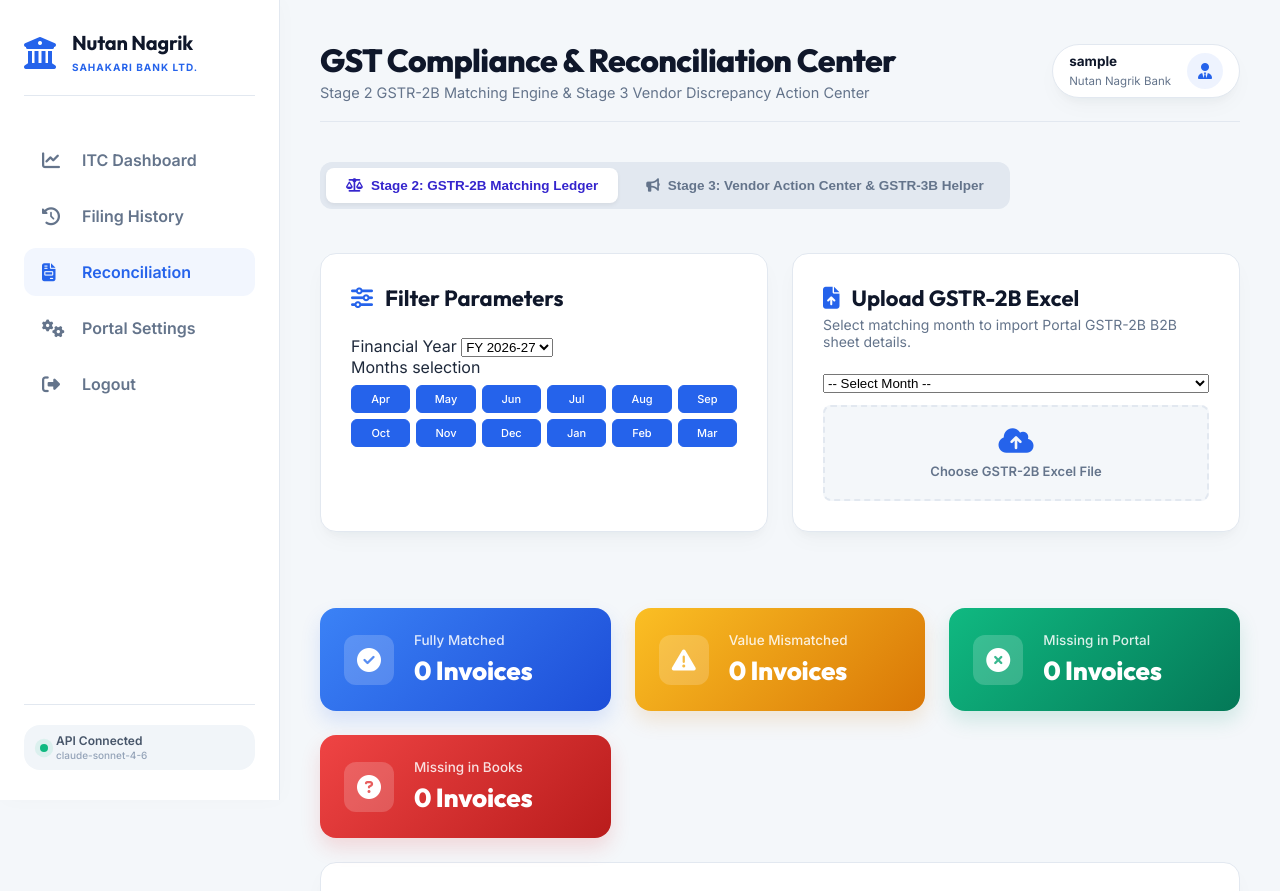
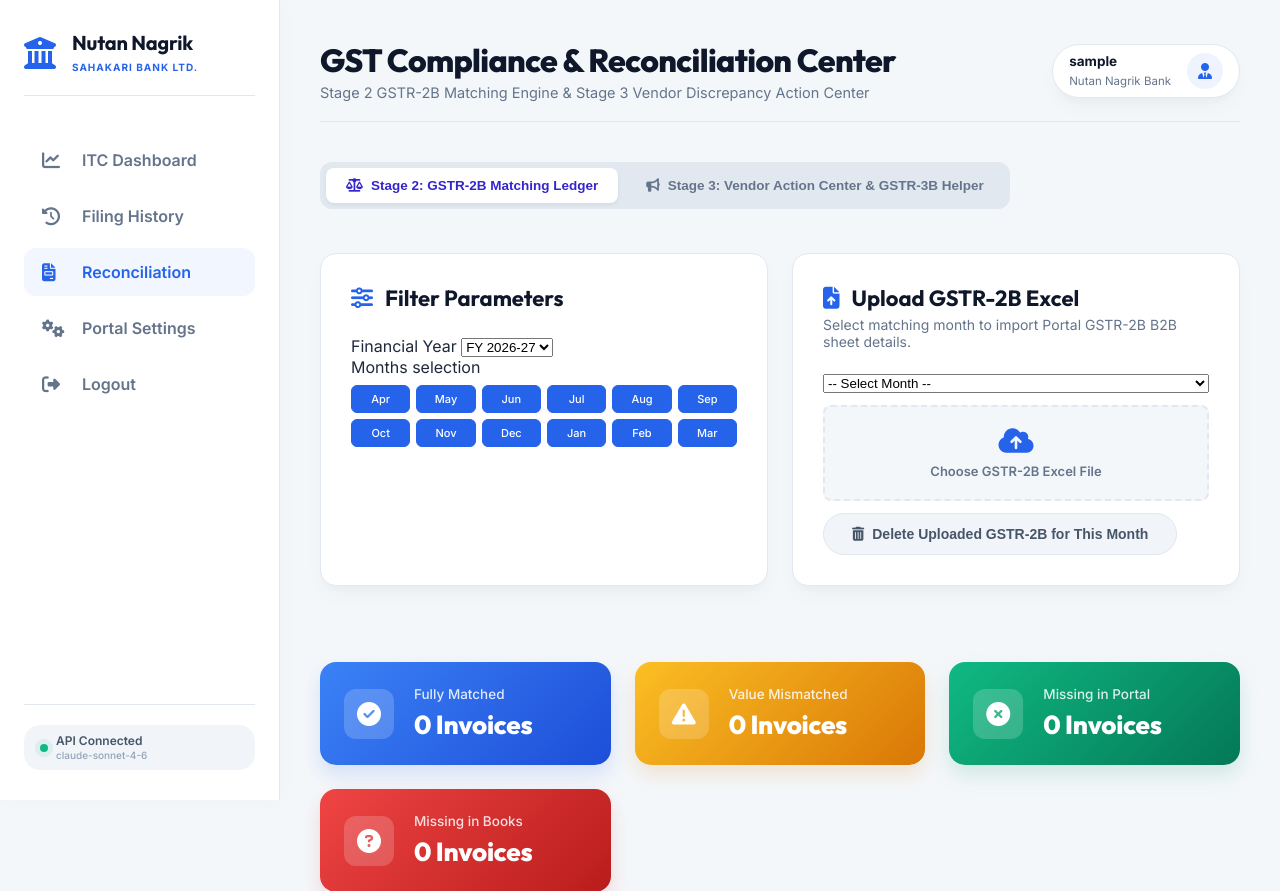
Before and after one commit to jayant1345/Gst_calculation, a Flask app: page /reconciliation in a window 1280 px wide; the page is wider, and only the part inside the window is pictured. Shown: the top 891 px of that part. Run offline with Flask 3, Linux system fonts and the light colour scheme; the visitor is signed in with stand-in values (Sample User, id 1); data that the repository does not hold is empty; some libraries are stand-ins or nearby versions.

Commit message:
Add ability to delete a wrongly-uploaded or duplicate GSTR-2B batch
Uploading GSTR-2B only replaces the exact same FY+month combo (delete-
then-insert on the same key), so there was no way to remove a batch
imported under the wrong month/FY, or to clear a duplicate/erroneous
upload, short of uploading a blank replacement file for that period.

Adds a "Delete Uploaded GSTR-2B for This Month" button next to the
upload dropzone, and a new /api/delete-gstr2b endpoint that removes
every portal entry for the FY (from the shared Financial Year filter)
and month (from the upload month dropdown) selected. Admin's delete
matches the same cross-user scope already used for admin's
reconciliation view (GSTR-2B is company-wide data); a regular user's
request stays constrained to their own rows.

Matches the same safety pattern already used for Clear All: a typed
"DELETE" confirmation showing exactly which FY/month is targeted
rather than a plain OK/Cancel popup, and logs a 'gstr2b_deleted'
Filing History entry with the actual deleted count.

Tested locally: inserted 3 test GSTR-2B rows for FY 2026-27/August,
confirmed a delete request for the wrong FY (2025-26) removes nothing,
then confirmed a delete for the correct FY/month removes exactly those
3 rows and none other; confirmed missing financial_year/month is
rejected (400); confirmed the Filing History entry recorded the
correct count. Test data cleaned up after.

Co-Authored-By: Claude Sonnet 5 <noreply@anthropic.com>

```diff
--- a/app.py
+++ b/app.py
@@ -1876,6 +1876,39 @@ def upload_gstr2b():
         print(f"Error uploading GSTR-2B: {e}")
         return jsonify({"error": str(e)}), 500
 
+@app.route('/api/delete-gstr2b', methods=['POST'])
+@login_required
+def delete_gstr2b():
+    """Removes a wrongly-uploaded or duplicate GSTR-2B batch for a specific
+    FY+month. Re-uploading only replaces that exact same FY+month combo,
+    so there was previously no way to remove data imported under the
+    wrong month/FY short of uploading a blank replacement file."""
+    user_id = session['user_id']
+    is_admin = is_admin_user()
+    data = request.json or {}
+    fy = (data.get('financial_year') or '').strip()
+    month = (data.get('month') or '').strip()
+    if not fy or not month:
+        return jsonify({"error": "Financial Year and Month are required"}), 400
+
+    try:
+        conn = get_db_connection()
+        cur = conn.cursor()
+        if is_admin:
+            cur.execute('DELETE FROM gstr2b_entries WHERE financial_year = %s AND month = %s', (fy, month))
+        else:
+            cur.execute('DELETE FROM gstr2b_entries WHERE user_id = %s AND financial_year = %s AND month = %s', (user_id, fy, month))
+        deleted = cur.rowcount
+        conn.commit()
+        cur.close()
+        conn.close()
+
+        log_activity(user_id, 'gstr2b_deleted', f'Deleted {deleted} GSTR-2B entries for {month} ({fy})', fy, month, deleted)
+        return jsonify({"success": True, "count": deleted})
+    except Exception as e:
+        print(f"Error deleting GSTR-2B entries: {e}")
+        return jsonify({"error": str(e)}), 500
+
 def execute_reconciliation(fy, months, user_id, is_admin):
     conn = get_db_connection()
     cur = conn.cursor(cursor_factory=psycopg2.extras.RealDictCursor)
--- a/static/filing_history.js
+++ b/static/filing_history.js
@@ -18,6 +18,7 @@
         bill_rescanned: { label: 'Bill Re-scanned', badge: 'badge-purple', icon: 'fa-arrows-rotate' },
         bills_cleared: { label: 'Bills Cleared', badge: 'badge-red', icon: 'fa-trash-can' },
         gstr2b_upload: { label: 'GSTR-2B Import', badge: 'badge-blue', icon: 'fa-file-arrow-up' },
+        gstr2b_deleted: { label: 'GSTR-2B Deleted', badge: 'badge-red', icon: 'fa-trash-can' },
         export_excel: { label: 'Excel Export', badge: 'badge-green', icon: 'fa-file-excel' },
         export_annual_report: { label: 'Annual Report Export', badge: 'badge-green', icon: 'fa-file-excel' },
         export_vendor_discrepancy: { label: 'Vendor Discrepancy Export', badge: 'badge-yellow', icon: 'fa-file-excel' }
--- a/static/reconciliation.js
+++ b/static/reconciliation.js
@@ -27,6 +27,7 @@ document.addEventListener('DOMContentLoaded', function() {
     const gstr2bDropZone = document.getElementById('gstr2b-drop-zone');
     const uploadMonthSelect = document.getElementById('upload-month');
     const uploadStatusDiv = document.getElementById('gstr2b-upload-status');
+    const btnDeleteGstr2b = document.getElementById('btn-delete-gstr2b');
 
     // Trigger reconciliation on filter parameter change
     fySelect.addEventListener('change', fetchReconciliationData);
@@ -121,6 +122,52 @@ document.addEventListener('DOMContentLoaded', function() {
         uploadStatusDiv.style.display = 'block';
         uploadStatusDiv.innerText = msg;
         uploadStatusDiv.className = `upload-status-message ${type}`;
+    }
+
+    // Removes a wrongly-uploaded or duplicate GSTR-2B batch for the FY +
+    // month currently selected. Re-uploading only replaces the exact same
+    // FY+month combo, so this is the only way to clear one imported under
+    // the wrong month/FY without a blank replacement file.
+    if (btnDeleteGstr2b) {
+        btnDeleteGstr2b.addEventListener('click', function() {
+            const fy = fySelect.value;
+            const month = uploadMonthSelect.value;
+
+            if (!month) {
+                showUploadStatus('Select a month above first, to know which GSTR-2B batch to delete.', 'error');
+                return;
+            }
+
+            const typed = prompt(
+                `This will PERMANENTLY delete all GSTR-2B entries imported for ${month} (FY ${fy}). ` +
+                `This cannot be undone.\n\nType DELETE to confirm.`
+            );
+            if (typed === null) return;
+            if (typed.trim().toUpperCase() !== 'DELETE') {
+                showUploadStatus('Confirmation text did not match "DELETE". Nothing was deleted.', 'error');
+                return;
+            }
+
+            fetch('/api/delete-gstr2b', {
+                method: 'POST',
+                headers: { 'Content-Type': 'application/json' },
+                body: JSON.stringify({ financial_year: fy, month: month })
+            })
+            .then(res => res.json())
+            .then(data => {
+                if (data.success) {
+                    showUploadStatus(`Deleted ${data.count} GSTR-2B entr${data.count === 1 ? 'y' : 'ies'} for ${month} (${fy}).`, 'success');
+                    fetchReconciliationData();
+                    if (activeStage === 3) loadStage3Data();
+                } else {
+                    showUploadStatus(data.error || 'Failed to delete GSTR-2B entries.', 'error');
+                }
+            })
+            .catch(err => {
+                showUploadStatus('Network error while deleting GSTR-2B entries.', 'error');
+                console.error(err);
+            });
+        });
     }
 
     // Fetch Reconciliation Data
--- a/templates/reconciliation.html
+++ b/templates/reconciliation.html
@@ -174,6 +174,10 @@
                             </label>
                         </div>
                     </div>
+
+                    <button type="button" class="btn btn-secondary" id="btn-delete-gstr2b" style="margin-top: 12px;" title="Remove the GSTR-2B entries already imported for the month selected above">
+                        <i class="fa-solid fa-trash-can"></i> Delete Uploaded GSTR-2B for This Month
+                    </button>
 
                     <div id="gstr2b-upload-status" class="upload-status-message" style="display:none;"></div>
                 </section>
```
